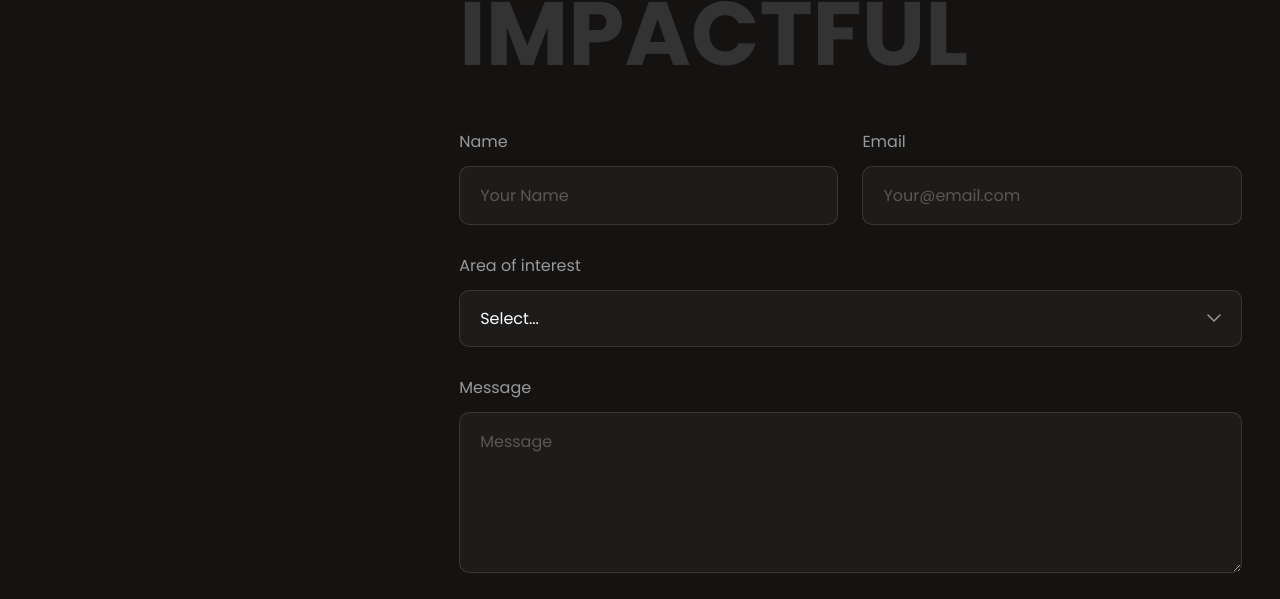
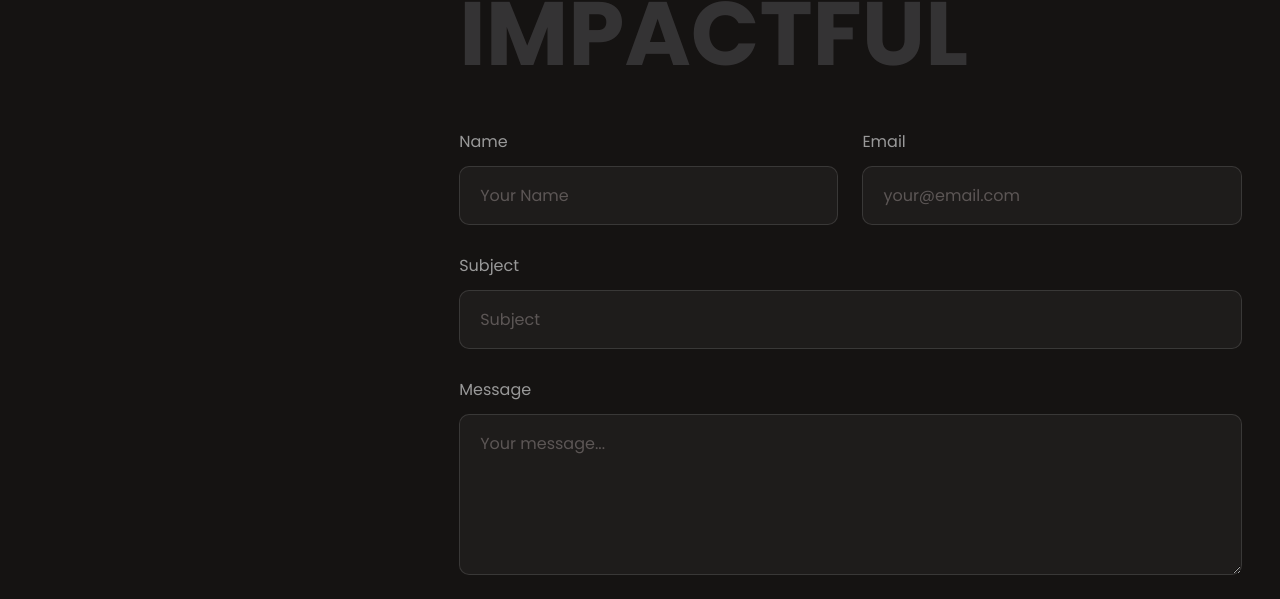
Before and after one commit to Jainish1808/Jainish_portfolio, a React (Vite) app: page /blog in a window 1280 px wide. Shown: the part 1528-2127 px from the top of the page. Built offline with nearby package versions, Linux system fonts and the light colour scheme.

Commit message:
Enhance ContactForm with loading state, status messages, and subject field; improve form handling

```diff
--- a/src/components/Cards.css
+++ b/src/components/Cards.css
@@ -479,10 +479,35 @@
   letter-spacing: 0.01em;
 }
 
-.form-btn:hover {
+.form-btn:hover:not(:disabled) {
   background: #e66a38;
   transform: translateY(-2px);
   box-shadow: 0 10px 24px rgba(244, 108, 56, 0.35);
+}
+
+.form-btn:disabled {
+  opacity: 0.6;
+  cursor: not-allowed;
+}
+
+.form-status {
+  padding: 14px 18px;
+  border-radius: 10px;
+  font-size: 15px;
+  font-weight: 500;
+  text-align: center;
+}
+
+.form-status--success {
+  background: rgba(197, 255, 65, 0.15);
+  color: rgb(197, 255, 65);
+  border: 1px solid rgba(197, 255, 65, 0.3);
+}
+
+.form-status--error {
+  background: rgba(244, 108, 56, 0.15);
+  color: rgb(244, 108, 56);
+  border: 1px solid rgba(244, 108, 56, 0.3);
 }
 
 .footer {
--- a/src/components/Cards.jsx
+++ b/src/components/Cards.jsx
@@ -102,18 +102,42 @@ export function BlogCard({ title, desc, date, readTime, thumbColor = '#2a2a2a' }
 }
 
 export function ContactForm() {
-  const [state, setState] = React.useState({ name: '', email: '', focus: '', message: '' });
+  const [state, setState] = React.useState({ name: '', email: '', subject: '', message: '' });
+  const [status, setStatus] = React.useState({ type: '', message: '' });
+  const [loading, setLoading] = React.useState(false);
 
-  const handleSubmit = (e) => {
+  const handleSubmit = async (e) => {
     e.preventDefault();
+    setLoading(true);
+    setStatus({ type: '', message: '' });
 
-    const subject = encodeURIComponent(`Portfolio inquiry from ${state.name || 'visitor'}`);
-    const body = encodeURIComponent(
-      `Name: ${state.name}\nEmail: ${state.email}\nFocus: ${state.focus || 'Not specified'}\n\nMessage:\n${state.message}`
-    );
+    const formData = {
+      name: state.name,
+      email: state.email,
+      subject: state.subject,
+      message: state.message,
+      to: import.meta.env.VITE_SMTP_USER,
+      smtp_host: import.meta.env.VITE_SMTP_HOST,
+      smtp_port: import.meta.env.VITE_SMTP_PORT,
+      smtp_user: import.meta.env.VITE_SMTP_USER,
+      smtp_pass: import.meta.env.VITE_SMTP_PASS,
+    };
 
-    window.location.href = `mailto:${profile.email}?subject=${subject}&body=${body}`;
-    setState({ name: '', email: '', focus: '', message: '' });
+    try {
+      // Using mailto as fallback since direct SMTP from browser is not secure
+      const mailtoLink = `mailto:${formData.to}?subject=${encodeURIComponent(formData.subject)}&body=${encodeURIComponent(
+        `Name: ${formData.name}\nEmail: ${formData.email}\n\nMessage:\n${formData.message}`
+      )}`;
+
+      window.location.href = mailtoLink;
+
+      setStatus({ type: 'success', message: 'Opening your email client...' });
+      setState({ name: '', email: '', subject: '', message: '' });
+    } catch (error) {
+      setStatus({ type: 'error', message: 'Failed to send message. Please try again.' });
+    } finally {
+      setLoading(false);
+    }
   };
 
   return (
@@ -127,6 +151,7 @@ export function ContactForm() {
             placeholder="Your Name"
             value={state.name}
             onChange={(e) => setState((s) => ({ ...s, name: e.target.value }))}
+            required
           />
         </div>
         <div className="form-field">
@@ -134,38 +159,42 @@ export function ContactForm() {
           <input
             className="form-input"
             type="email"
-            placeholder="Your@email.com"
+            placeholder="your@email.com"
             value={state.email}
             onChange={(e) => setState((s) => ({ ...s, email: e.target.value }))}
+            required
           />
         </div>
       </div>
       <div className="form-field">
-        <label className="form-label">Area of interest</label>
-        <select
-          className="form-input form-select"
-          value={state.focus}
-          onChange={(e) => setState((s) => ({ ...s, focus: e.target.value }))}
-        >
-          <option value="">Select...</option>
-          <option value="AI product collaboration">AI product collaboration</option>
-          <option value="RAG or agent architecture">RAG or agent architecture</option>
-          <option value="Model fine-tuning">Model fine-tuning</option>
-          <option value="Internship or full-time opportunity">Internship or full-time opportunity</option>
-        </select>
+        <label className="form-label">Subject</label>
+        <input
+          className="form-input"
+          type="text"
+          placeholder="Subject"
+          value={state.subject}
+          onChange={(e) => setState((s) => ({ ...s, subject: e.target.value }))}
+          required
+        />
       </div>
       <div className="form-field">
         <label className="form-label">Message</label>
         <textarea
           className="form-input form-textarea"
-          placeholder="Message"
+          placeholder="Your message..."
           rows={5}
           value={state.message}
           onChange={(e) => setState((s) => ({ ...s, message: e.target.value }))}
+          required
         />
       </div>
-      <button className="form-btn" type="submit">
-        Send Message
+      {status.message && (
+        <div className={`form-status form-status--${status.type}`}>
+          {status.message}
+        </div>
+      )}
+      <button className="form-btn" type="submit" disabled={loading}>
+        {loading ? 'Sending...' : 'Send Message'}
       </button>
     </form>
   );
```
